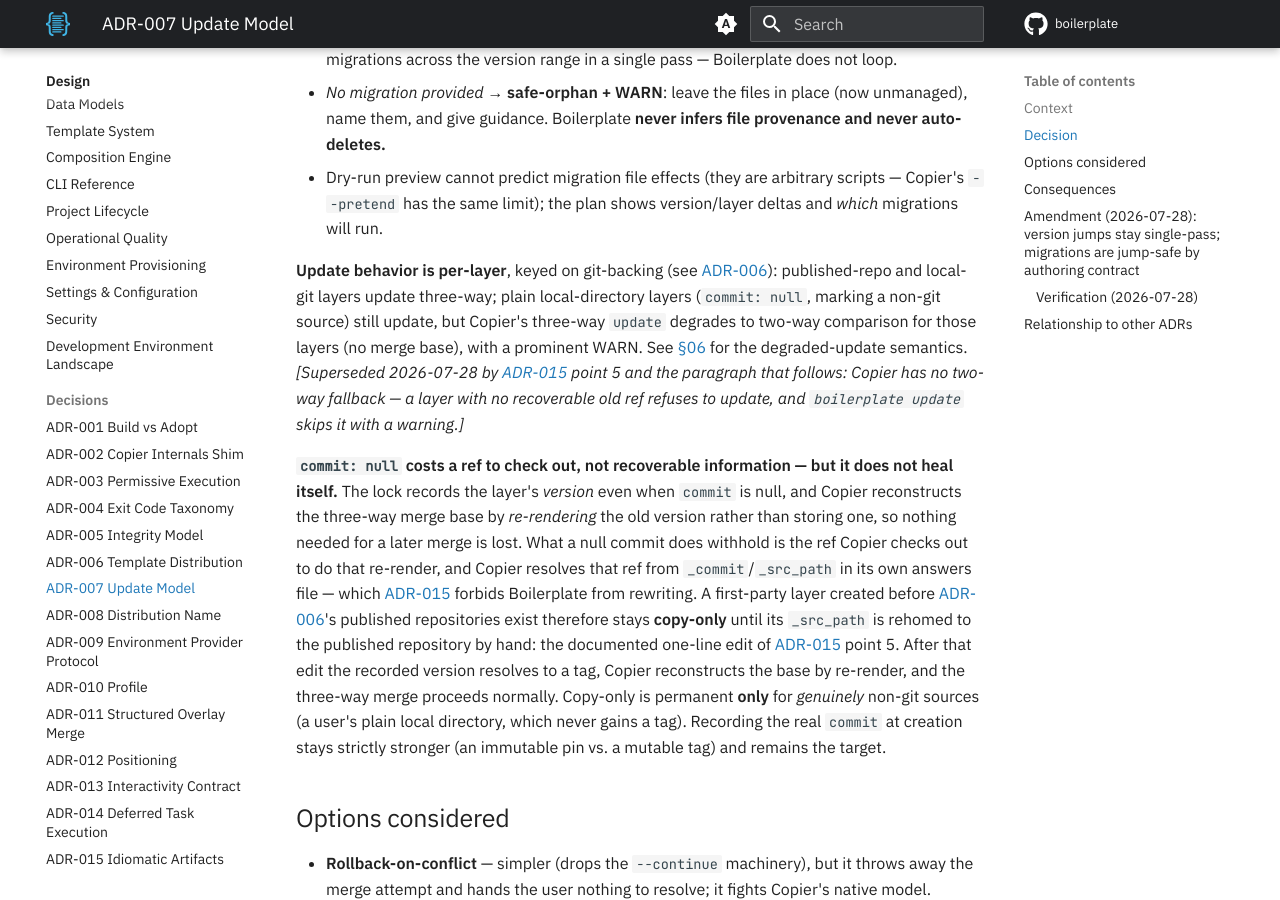
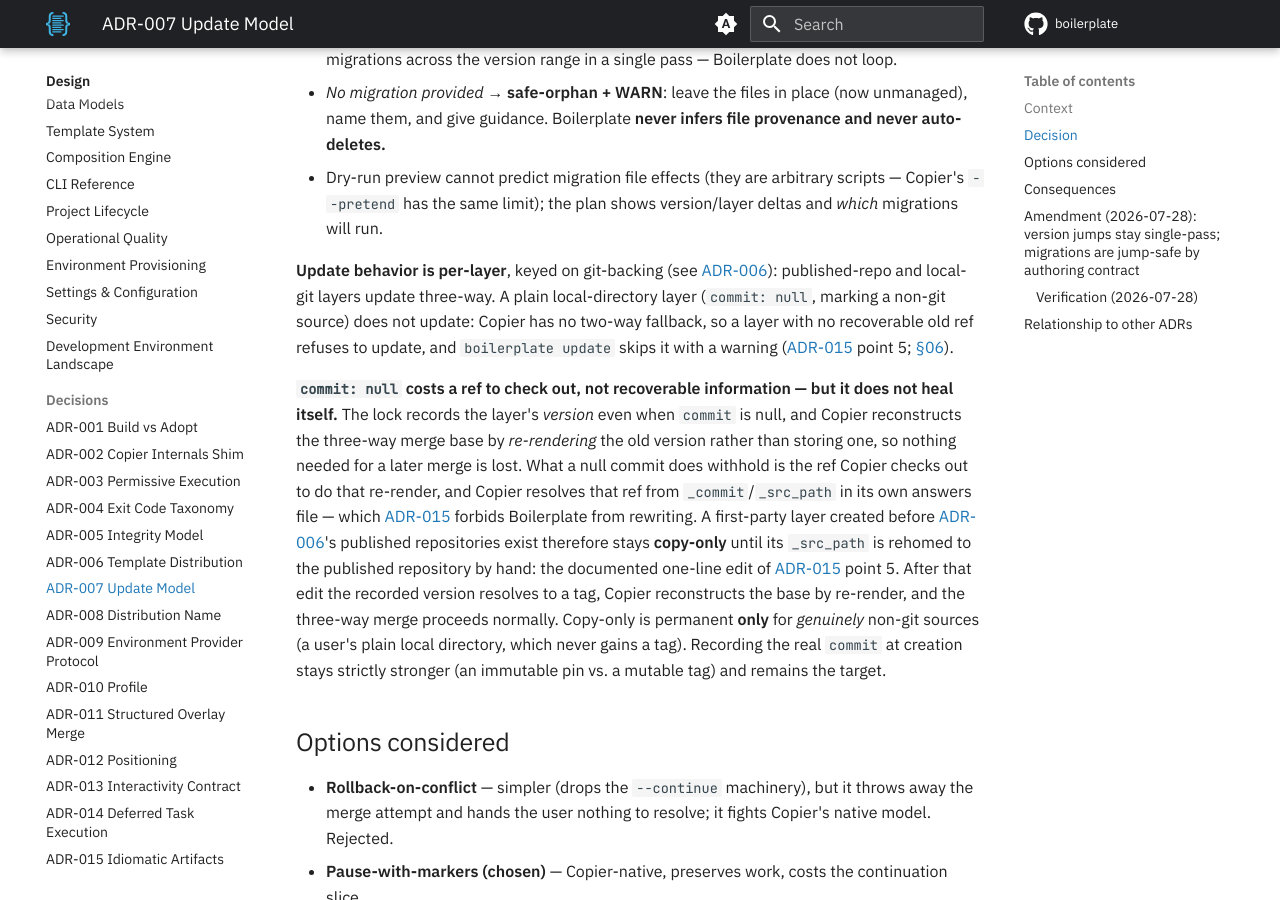
Before and after one commit to TheRealBillSiegler/boilerplate, an MkDocs documentation site: the page built from docs/design/adr-007-update-model.md, in a window 1280 px wide and 900 px high, scrolled down 1360 px. Built offline with MkDocs 1.6.1 and Material for MkDocs 9.7.7, drawn with Linux system fonts in a browser that asks for light colours; comment, search, counter and statistics services are not loaded; the version menu is left out.

Commit message:
docs(design): state ADR-007's non-git rule without a superseded marker
Co-Authored-By: Claude Opus 5.5 <noreply@anthropic.com>

```diff
--- a/docs/design/adr-007-update-model.md
+++ b/docs/design/adr-007-update-model.md
@@ -17,7 +17,7 @@
 - *No migration provided* → **safe-orphan + WARN**: leave the files in place (now unmanaged), name them, and give guidance. Boilerplate **never infers file provenance and never auto-deletes.**
 - Dry-run preview cannot predict migration file effects (they are arbitrary scripts — Copier's `--pretend` has the same limit); the plan shows version/layer deltas and *which* migrations will run.
 
-**Update behavior is per-layer**, keyed on git-backing (see [ADR-006](adr-006-template-distribution.md)): published-repo and local-git layers update three-way; plain local-directory layers (`commit: null`, marking a non-git source) still update, but Copier's three-way `update` degrades to two-way comparison for those layers (no merge base), with a prominent WARN. See [§06](06-project-lifecycle.md#step-4-three-way-merge) for the degraded-update semantics. *[Superseded 2026-07-28 by [ADR-015](adr-015-idiomatic-artifacts.md) point 5 and the paragraph that follows: Copier has no two-way fallback — a layer with no recoverable old ref refuses to update, and `boilerplate update` skips it with a warning.]*
+**Update behavior is per-layer**, keyed on git-backing (see [ADR-006](adr-006-template-distribution.md)): published-repo and local-git layers update three-way. A plain local-directory layer (`commit: null`, marking a non-git source) does not update: Copier has no two-way fallback, so a layer with no recoverable old ref refuses to update, and `boilerplate update` skips it with a warning ([ADR-015](adr-015-idiomatic-artifacts.md) point 5; [§06](06-project-lifecycle.md#step-4-three-way-merge)).
 
 **`commit: null` costs a ref to check out, not recoverable information — but it does not heal itself.** The lock records the layer's *version* even when `commit` is null, and Copier reconstructs the three-way merge base by *re-rendering* the old version rather than storing one, so nothing needed for a later merge is lost. What a null commit does withhold is the ref Copier checks out to do that re-render, and Copier resolves that ref from `_commit`/`_src_path` in its own answers file — which [ADR-015](adr-015-idiomatic-artifacts.md) forbids Boilerplate from rewriting. A first-party layer created before [ADR-006](adr-006-template-distribution.md)'s published repositories exist therefore stays **copy-only** until its `_src_path` is rehomed to the published repository by hand: the documented one-line edit of [ADR-015](adr-015-idiomatic-artifacts.md) point 5. After that edit the recorded version resolves to a tag, Copier reconstructs the base by re-render, and the three-way merge proceeds normally. Copy-only is permanent **only** for *genuinely* non-git sources (a user's plain local directory, which never gains a tag). Recording the real `commit` at creation stays strictly stronger (an immutable pin vs. a mutable tag) and remains the target.
 
```
